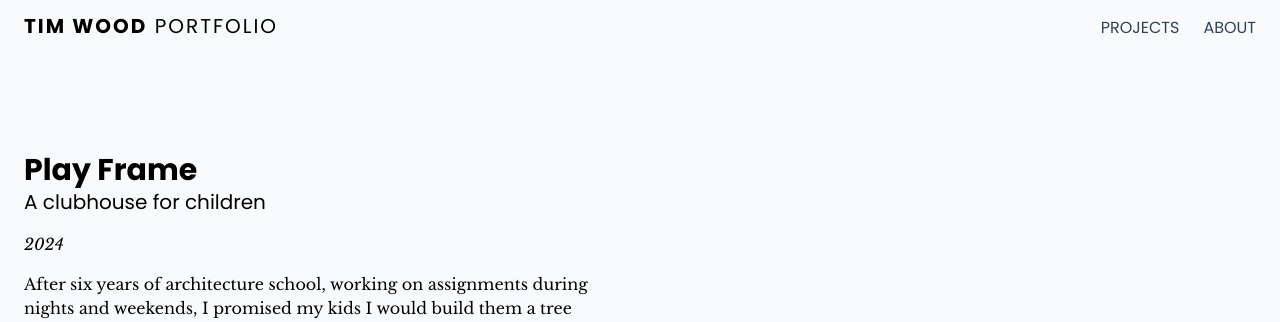
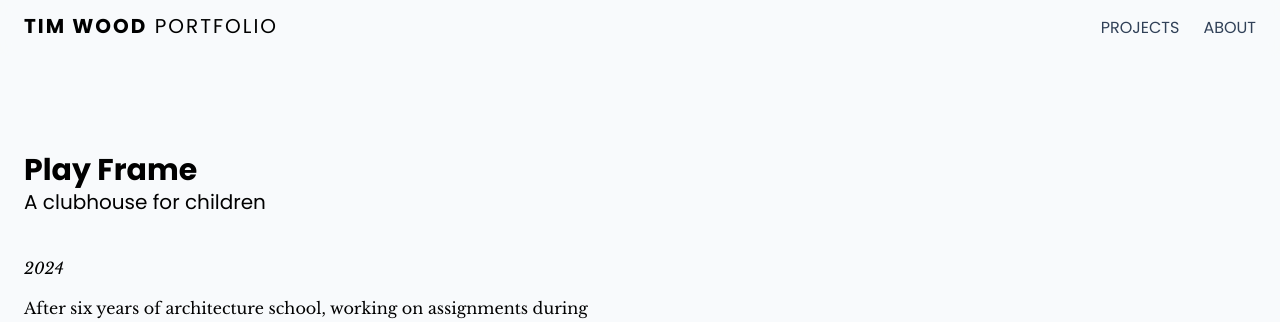
Before and after one commit to timrwood/portfolio, a SvelteKit app: page /projects/play-frame in a window 1280 px wide. Shown: the top 322 px of the page. Built offline with nearby package versions, Linux system fonts and the light colour scheme.

Commit message:
Better intro

```diff
--- a/src/lib/projects/Caption.svelte
+++ b/src/lib/projects/Caption.svelte
@@ -1,6 +1,7 @@
 <script lang="ts">
+  import type { Snippet } from 'svelte';
   interface Props {
-    children: import('svelte').Snippet;
+    children: Snippet;
   }
 
   let { children }: Props = $props();
--- a/src/lib/projects/Intro.svelte
+++ b/src/lib/projects/Intro.svelte
@@ -21,9 +21,7 @@
 >
   <div>
     <h2 class="text-3xl font-bold">{project.title}</h2>
-    <h3 class="pb-4 text-xl">{project.subtitle}</h3>
-    <h3 class="font-serif italic">{project.advisors}</h3>
-    <h3 class="font-serif italic">{project.year}</h3>
+    <h3 class="text-xl">{project.subtitle}</h3>
   </div>
   <Img
     image={project.introImage}
@@ -32,6 +30,12 @@
     class="row-span-2 self-center"
   />
   <div class="space-y-4">
+    <h3 class="font-serif italic">
+      {project.advisors}
+      <br />
+      {project.year}
+    </h3>
+
     {#each project.description as description}
       <p class="max-w-prose font-serif text-pretty">{@html description}</p>
     {/each}
--- a/src/lib/projects/SplitView.svelte
+++ b/src/lib/projects/SplitView.svelte
@@ -29,10 +29,10 @@
 
 <div class="my-12 my-18 px-3 lg:my-24">
   <div class="flex flex-col gap-12 lg:flex-row lg:gap-24 {alignMap[align]}">
-    <div class={leftSpacingMap[spacing]}>
+    <div class="space-y-8 {leftSpacingMap[spacing]}">
       {@render left()}
     </div>
-    <div class={rightSpacingMap[spacing]}>
+    <div class="space-y-8 {rightSpacingMap[spacing]}">
       {@render right()}
     </div>
   </div>
--- a/src/routes/projects/observing-ruin/+page.svelte
+++ b/src/routes/projects/observing-ruin/+page.svelte
@@ -1,4 +1,5 @@
 <script lang="ts">
+  import Caption from '$lib/projects/Caption.svelte';
   import {
     FourImages,
     FullBleed,
@@ -50,6 +51,10 @@
 
 <SplitView align="bottom" spacing="2|1">
   {#snippet left()}
+    <Caption>
+      When Congress Parkway was built, entire city blocks in Printer's Row were cut down the middle,
+      buildings bulldozed to clear the way.
+    </Caption>
     <Image src={history3Image} alt="TBD" />
   {/snippet}
   {#snippet right()}
--- a/src/routes/projects/observing-ruin/project.ts
+++ b/src/routes/projects/observing-ruin/project.ts
@@ -10,6 +10,7 @@ export default {
   coverImage,
   introImage,
   description: [
-    'Overlooked by most, the south wall of the Manhattan Building is largely covered by a battered brick wall, the last remaining remnant of a building demolished to make way for Congress Parkway in 1949. This project carefully positions a chiseled, prismatic opaque glass volume set in contrast to the historic context, the ground plane, the rough broken brick and the chaos of the surrounding intersection. Upon entry, guests turn off their devices, meander to and sit in a silent felt-lined room, looking onto this place, contemplating ruin.'
+    'The south wall of the Manhattan Building is made of rough battered common brick, the last remnant of the party wall to a building demolished in 1949 to make way for Congress Parkway.',
+    'A prismatic opaque glass volume sits in contrast to the historic context, the ground plane, the rough broken brick and the chaos and noise of the surrounding intersection. Upon entry, guests turn off their devices, meander to and sit in a silent felt-lined room, looking onto this place, contemplating ruin.'
   ]
 } as Project;
```
